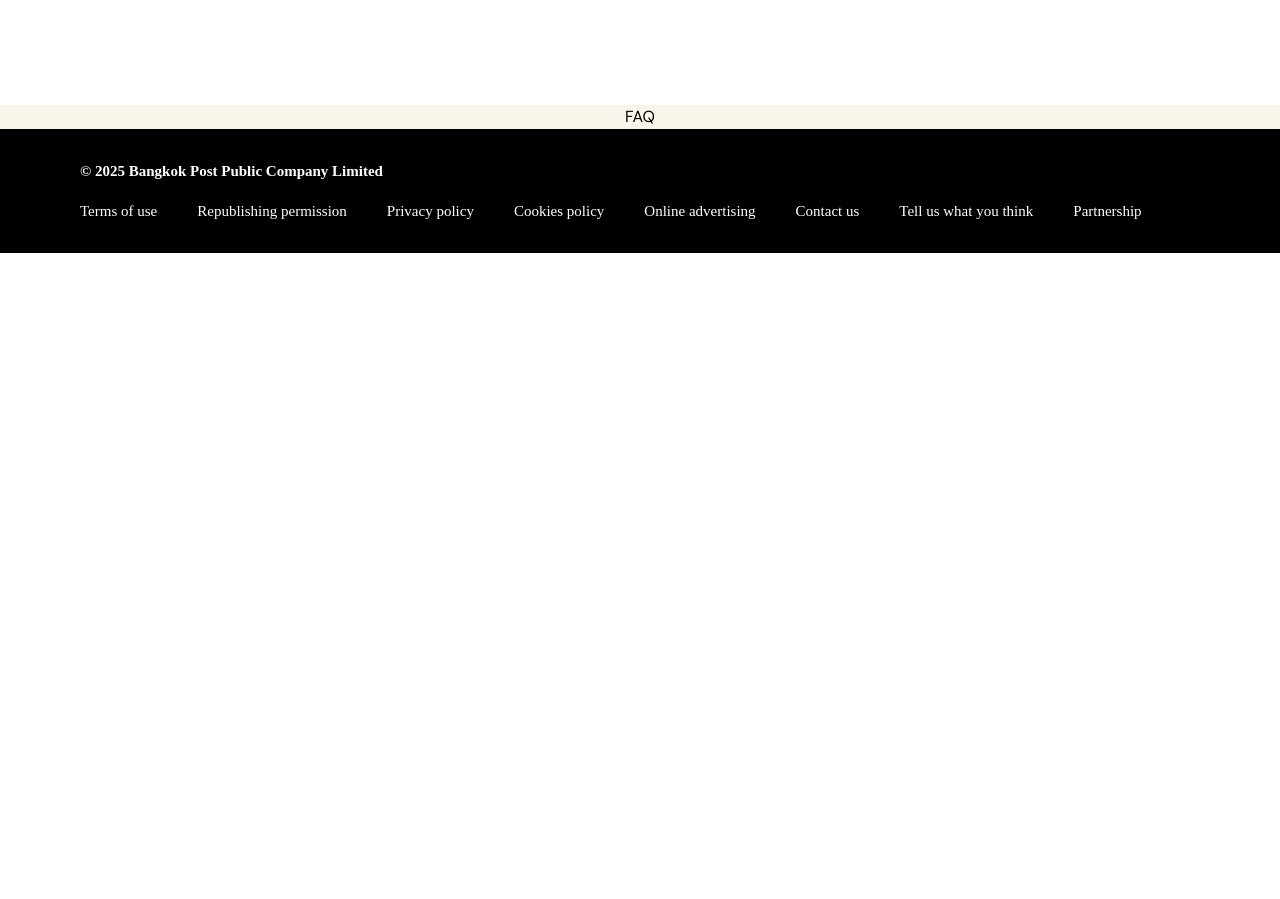
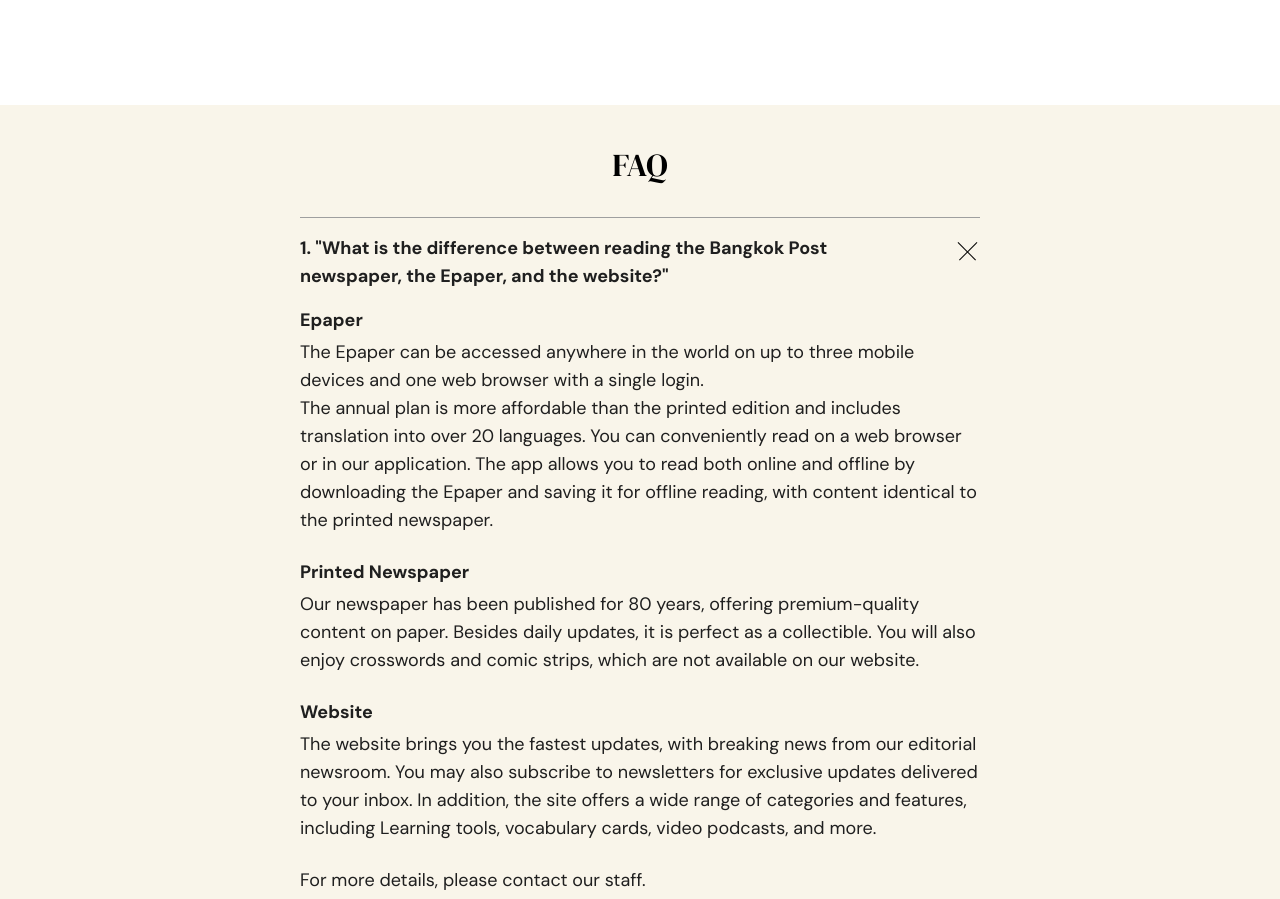
Before and after one commit to BK2540/epaper, a React (Vite) app: page / in a window 1280 px wide. Shown: the part 1577-2476 px from the top of the page. Before the commit the page ends 1830 px from the top, so only its background shows below. Built offline with nearby package versions, Linux system fonts and the light colour scheme; a web font is replaced by a local one.

Commit message:
add faq section

```diff
--- a/src/components/FaqSection.tsx
+++ b/src/components/FaqSection.tsx
@@ -1,7 +1,94 @@
-import React from "react";
+import { useState } from "react";
+import type { FAQ } from "@/data/home";
+import { AnimatePresence, motion } from "motion/react";
 
-const FaqSection = () => {
-  return <div id="faq">FAQ</div>;
+type FaqProps = {
+  contents: FAQ[];
+};
+
+const FaqSection = ({ contents }: FaqProps) => {
+  const [openId, setOpenId] = useState(contents[0]?.id ?? "");
+
+  return (
+    <section
+      id="faq"
+      className="w-full bg-surface-cream px-6 pt-12 pb-16 font-sans"
+    >
+      <div className="mx-auto max-w-[680px]">
+        <h2 className="mb-10 text-center font-serif-display text-[32px] font-normal leading-6 text-black">
+          FAQ
+        </h2>
+
+        <div className="border-t border-neutral-500">
+          {contents.map((content, index) => {
+            const isOpen = openId === content.id;
+            const isLast = index === contents.length - 1;
+
+            return (
+              <div
+                key={content.id}
+                className={isLast ? "" : "border-b border-neutral-500"}
+              >
+                <button
+                  type="button"
+                  aria-expanded={isOpen}
+                  className="flex w-full items-start justify-between gap-6 py-4 text-left"
+                  onClick={() =>
+                    setOpenId((currentId) =>
+                      currentId === content.id ? "" : content.id,
+                    )
+                  }
+                >
+                  <span className="font-sans text-[18px] font-bold leading-[28px] text-neutral-900">
+                    {index + 1}. "{content.question}"
+                  </span>
+                  <span
+                    className={`relative mt-1 h-[25px] w-[25px] shrink-0 transition-transform duration-200 ${
+                      isOpen ? "rotate-45" : "rotate-0"
+                    }`}
+                  >
+                    <span className="absolute top-1/2 left-0 h-px w-full bg-black" />
+                    <span className="absolute top-0 left-1/2 h-full w-px bg-black" />
+                  </span>
+                </button>
+
+                <AnimatePresence initial={false}>
+                  {isOpen && (
+                    <motion.div
+                      key="answer"
+                      initial={{ height: 0, opacity: 0 }}
+                      animate={{ height: "auto", opacity: 1 }}
+                      exit={{ height: 0, opacity: 0 }}
+                      transition={{ duration: 0.25, ease: "easeInOut" }}
+                      className="overflow-hidden"
+                    >
+                      <div className="pb-8 font-sans text-[18px] font-normal leading-[28px] text-neutral-900">
+                        {content.answer.map((block, blockIndex) => (
+                          <div
+                            key={`${content.id}-${block.title ?? blockIndex}`}
+                            className="mb-6 last:mb-0"
+                          >
+                            {block.title && (
+                              <h3 className="mb-1 font-sans text-[18px] font-bold leading-[28px] text-neutral-900">
+                                {block.title}
+                              </h3>
+                            )}
+                            {block.paragraphs.map((paragraph) => (
+                              <p key={paragraph}>{paragraph}</p>
+                            ))}
+                          </div>
+                        ))}
+                      </div>
+                    </motion.div>
+                  )}
+                </AnimatePresence>
+              </div>
+            );
+          })}
+        </div>
+      </div>
+    </section>
+  );
 };
 
 export default FaqSection;
--- a/src/pages/Home.tsx
+++ b/src/pages/Home.tsx
@@ -2,7 +2,7 @@
 import ProductCarousel from "@/components/ProductCarousel";
 import ReadEpaperSection from "@/components/ReadEpaperSection";
 import SubscribeSection from "@/components/SubscribeSection";
-import { epaper, ourProducts, subscribePlan } from "@/data/home";
+import { epaper, faqs, ourProducts, subscribePlan } from "@/data/home";
 
 const Home = () => {
   return (
@@ -10,7 +10,7 @@
       <ProductCarousel products={ourProducts} />
       <SubscribeSection contents={subscribePlan} />
       <ReadEpaperSection contents={epaper} />
-      <FaqSection />
+      <FaqSection contents={faqs} />
     </>
   );
 };
```
